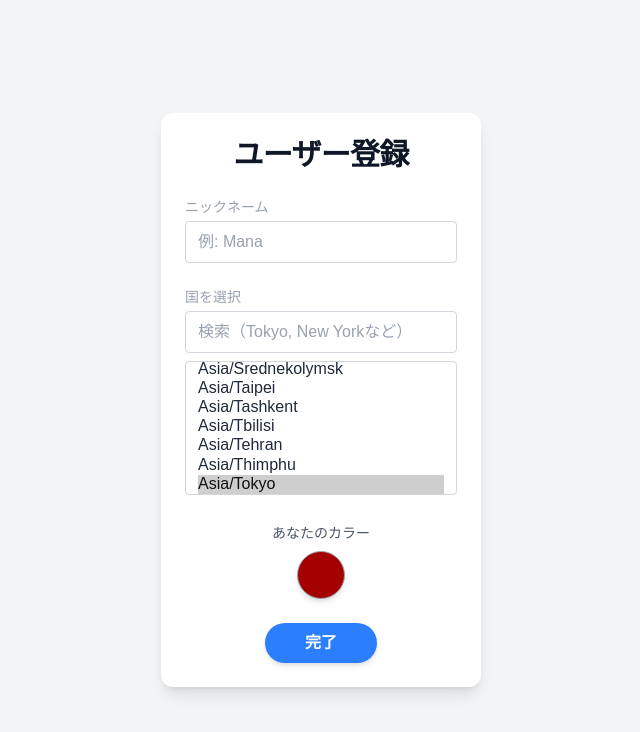
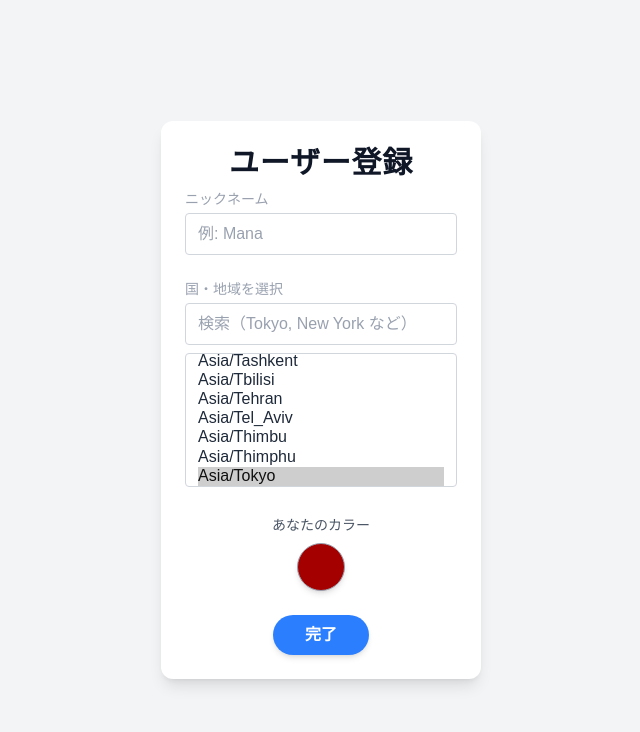
Before and after one commit to s1290025/worldtime-calendar, a Next.js app: page /user/new in a window 1280 px wide. Shown: the top 732 px of the page, without its empty margins (319-959 px from the left). Built offline with nearby package versions, Linux system fonts and the light colour scheme.

Commit message:
Add user registration form and update configs

```diff
--- a/components/UserRegisterForm.tsx
+++ b/components/UserRegisterForm.tsx
@@ -1,21 +1,12 @@
 'use client';
 
 import { useState, useEffect } from 'react';
+import moment from 'moment-timezone';
 
-// 🌍 タイムゾーンリスト
-const allTimezones =
-  typeof Intl !== 'undefined' && 'supportedValuesOf' in Intl
-    ? Intl.supportedValuesOf('timeZone')
-    : [
-        'Asia/Tokyo',
-        'America/New_York',
-        'Europe/London',
-        'Asia/Shanghai',
-        'Asia/Seoul',
-        'America/Los_Angeles',
-      ];
+// ✅ moment-timezoneで全タイムゾーン取得
+const allTimezones = moment.tz.names();
 
-// 🎨 カラーパレット
+// ✅ 色覚多様性に配慮したカラー
 const colorPalette = [
   '#E60012', '#F39800', '#FFF100', '#8FC31F', '#009944',
   '#009E96', '#00A0E9', '#0068B7', '#1D2088', '#920783',
@@ -38,7 +29,7 @@ export default function UserRegisterForm({
     setColor(random);
   }, []);
 
-  // ✅ 入力中でも「完了」押せるように
+  // ✅ 完了押下（どこもクリックしなくても即OK）
   const handleSubmit = (e: React.FormEvent) => {
     e.preventDefault();
     if (!name.trim()) {
@@ -48,7 +39,7 @@ export default function UserRegisterForm({
     onComplete({ name, country, color });
   };
 
-  // 🔍 国検索
+  // 🔍 検索フィルター
   const filteredTimezones = allTimezones.filter((tz) =>
     tz.toLowerCase().includes(search.toLowerCase())
   );
@@ -56,10 +47,10 @@ export default function UserRegisterForm({
   return (
     <form
       onSubmit={handleSubmit}
-      className="flex flex-col items-center space-y-6 w-80 p-6 bg-white rounded-xl shadow-lg"
+      className="flex flex-col items-center space-y-6 w-80 p-6 bg-white rounded-xl shadow-lg transition"
     >
       {/* タイトル */}
-      <h1 className="text-3xl font-extrabold text-gray-900 tracking-tight">
+      <h1 className="text-3xl font-extrabold text-gray-900 tracking-wide mb-2">
         ユーザー登録
       </h1>
 
@@ -75,15 +66,15 @@ export default function UserRegisterForm({
         />
       </div>
 
-      {/* 国選択 + 検索 */}
+      {/* 国選択 */}
       <div className="w-full">
-        <label className="text-sm text-gray-400 mb-1 block">国を選択</label>
+        <label className="text-sm text-gray-400 mb-1 block">国・地域を選択</label>
         <input
           type="text"
-          placeholder="検索（Tokyo, New Yorkなど）"
+          placeholder="検索（Tokyo, New York など）"
           value={search}
           onChange={(e) => setSearch(e.target.value)}
-          className="w-full border border-gray-300 rounded px-3 py-2 text-gray-700 placeholder-gray-400 mb-2"
+          className="w-full border border-gray-300 rounded px-3 py-2 text-gray-700 placeholder-gray-400 mb-2 focus:outline-none focus:ring-1 focus:ring-blue-300"
         />
         <select
           value={country}
@@ -93,7 +84,7 @@ export default function UserRegisterForm({
         >
           {filteredTimezones.map((tz) => (
             <option key={tz} value={tz}>
-              {tz.replace('_', ' ')}
+              {tz}
             </option>
           ))}
         </select>
@@ -108,10 +99,10 @@ export default function UserRegisterForm({
         ></div>
       </div>
 
-      {/* 完了ボタン */}
+      {/* 完了 */}
       <button
         type="submit"
-        className="bg-blue-500 hover:bg-blue-600 text-white font-semibold py-2 px-10 rounded-full shadow-md transition"
+        className="bg-blue-500 hover:bg-blue-600 text-white font-semibold py-2 px-8 rounded-full shadow-md transition active:scale-95"
       >
         完了
       </button>
--- a/package.json
+++ b/package.json
@@ -12,6 +12,7 @@
     "@supabase/supabase-js": "^2.75.0",
     "dayjs": "^1.11.18",
     "lucide-react": "^0.546.0",
+    "moment-timezone": "^0.6.0",
     "next": "15.5.6",
     "react": "19.1.0",
     "react-dom": "19.1.0"
```
Also changed, not shown: 1 other file (tests, documents, lock files or other folders).
